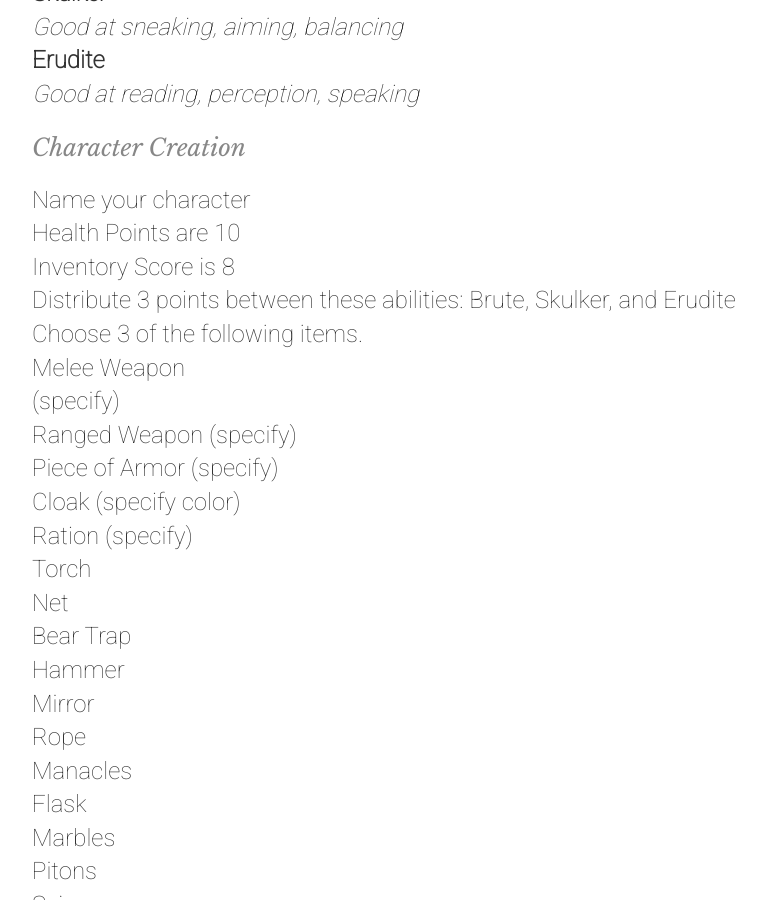
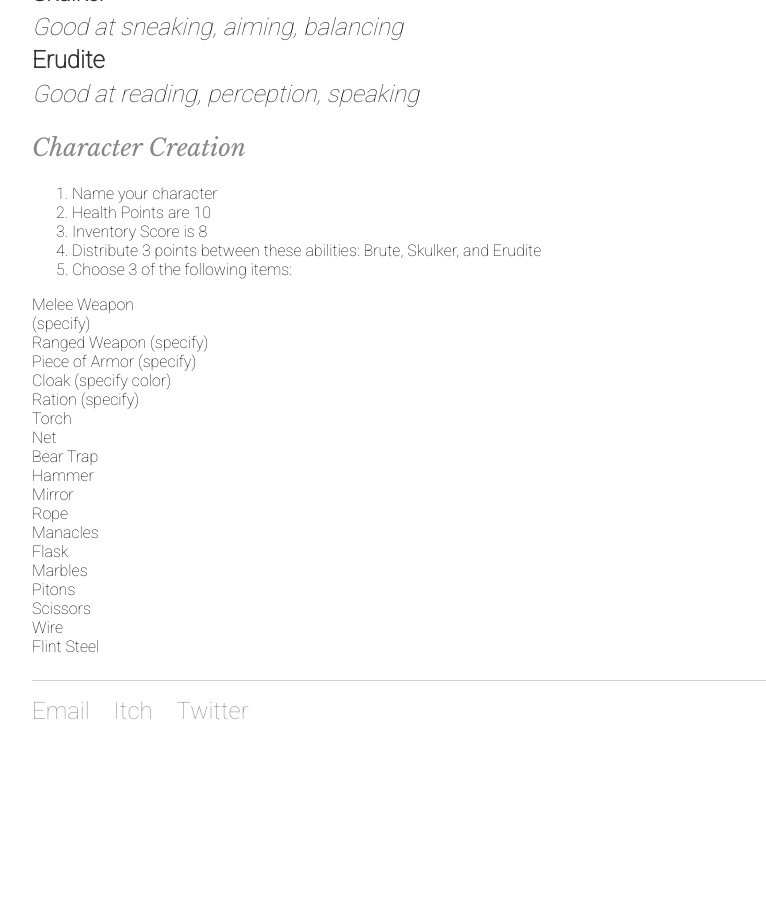
Before and after one commit to NateHPS/TunnelGoons, a Jekyll site: the page built from srd.html, in a window 1280 px wide and 900 px high, scrolled down 1684 px. Shown: the whole window, without its empty margins (160-926 px from the left). Built offline with Jekyll 4.4.1, drawn with Linux system fonts in a browser that asks for light colours; after the commit the page ends 2469 px from its top, so only the background shows below that.

Commit message:
Update srd.html

```diff
--- a/srd.html
+++ b/srd.html
@@ -73,11 +73,13 @@ zero or more for these abilities
 
 <h3>Character Creation</h3>
 	<p>
-Name your character<br>
-Health Points are 10<br>
-Inventory Score is 8<br>
-Distribute 3 points between these abilities: Brute, Skulker, and Erudite<br>
-Choose 3 of the following items.<br>
+<ol>
+<li>Name your character</li>
+<li>Health Points are 10</li>
+<li>Inventory Score is 8</li>
+<li>Distribute 3 points between these abilities: Brute, Skulker, and Erudite</li>
+<li>Choose 3 of the following items:</li>
+	</ol>
 Melee Weapon<br>
 (specify)<br>
 Ranged Weapon
```
